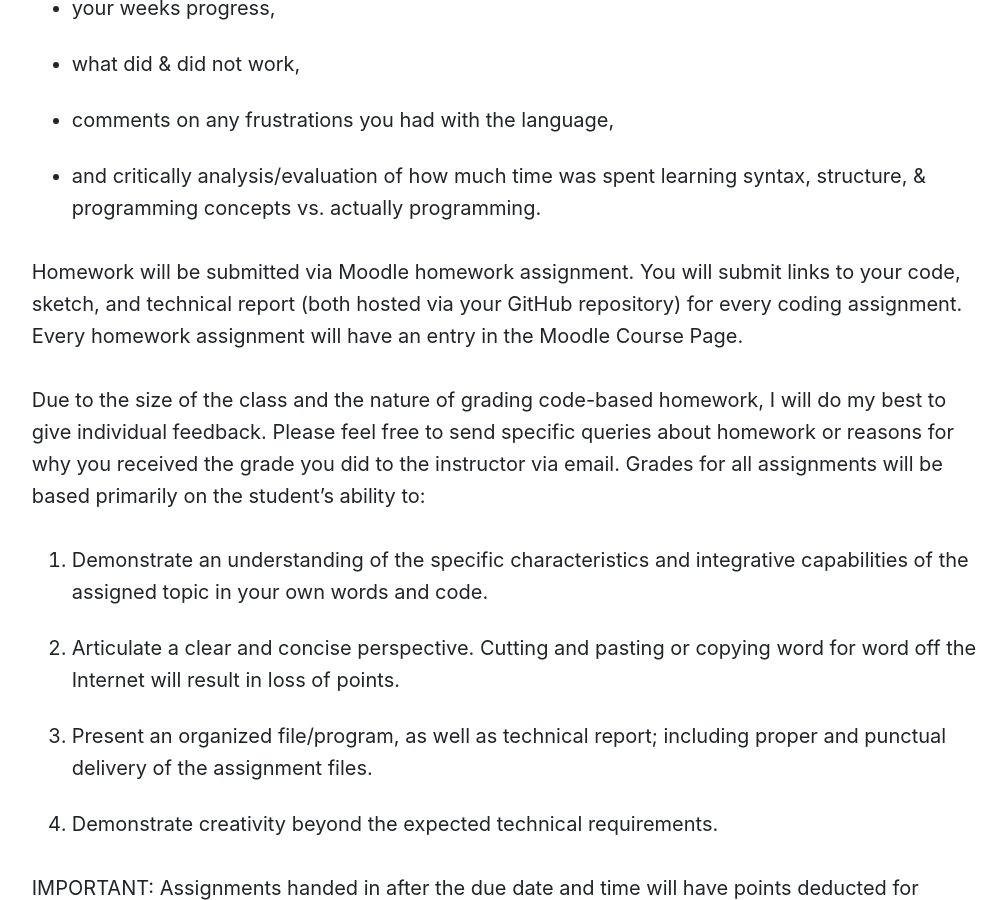
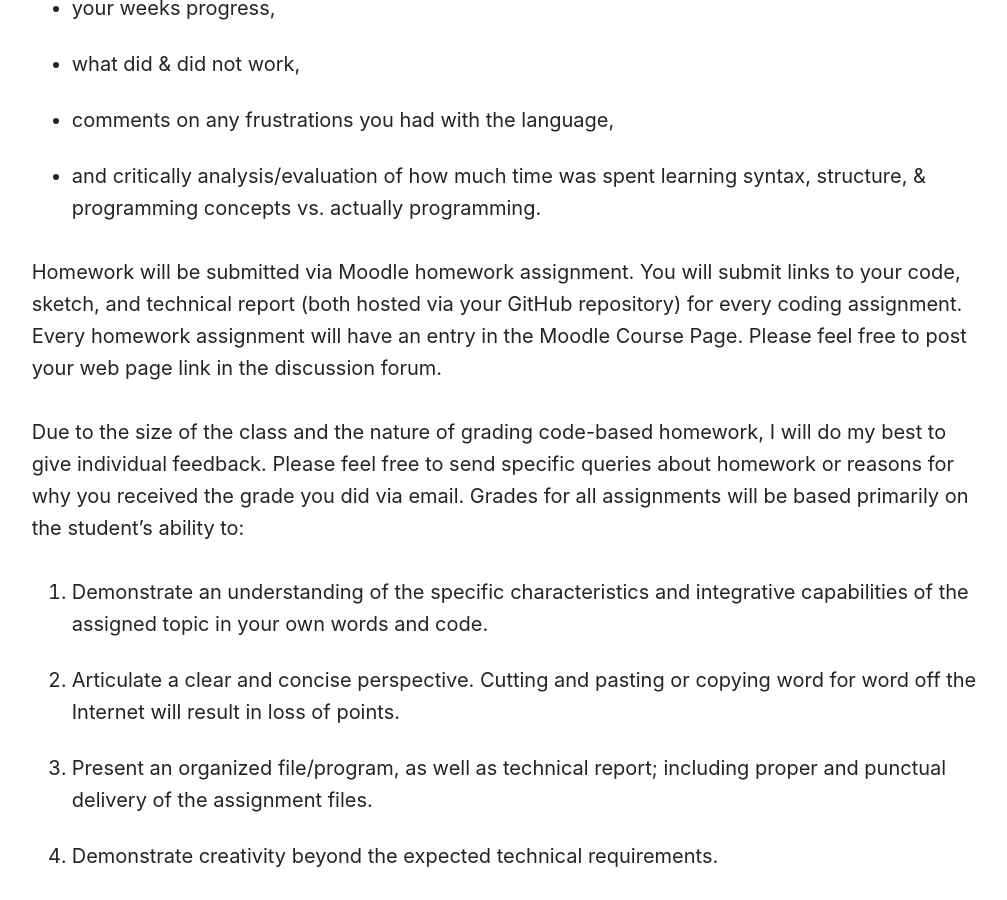
Before and after one commit to Montana-Media-Arts/441-web-tech-Spring2019-course, a Jekyll site: the page built from modules/syllabus/_posts/2017-01-01-syllabus.md, in a window 1280 px wide and 900 px high, scrolled down 8562 px. Shown: the whole window, without its empty margins (132-1139 px from the left). Built offline with Jekyll 4.4.1, drawn with Linux system fonts in a browser that asks for light colours; nearby versions of some CDN libraries; some of the changed text lies outside the part shown.

Commit message:
updated syllabus and homework

```diff
--- a/modules/syllabus/_posts/2017-01-01-syllabus.md
+++ b/modules/syllabus/_posts/2017-01-01-syllabus.md
@@ -168,9 +168,9 @@ In addition to the weekly code assignments, you will be expected to also complet
 - comments on any frustrations you had with the language,
 - and critically analysis/evaluation of how much time was spent learning syntax, structure, & programming concepts vs. actually programming.
 
-Homework will be submitted via Moodle homework assignment. You will submit links to your code, sketch, and technical report (both hosted via your GitHub repository) for every coding assignment. Every homework assignment will have an entry in the Moodle Course Page.
+Homework will be submitted via Moodle homework assignment. You will submit links to your code, sketch, and technical report (both hosted via your GitHub repository) for every coding assignment. Every homework assignment will have an entry in the Moodle Course Page.  Please feel free to post your web page link in the discussion forum.
 
-Due to the size of the class and the nature of grading code-based homework, I will do my best to give individual feedback. Please feel free to send specific queries about homework or reasons for why you received the grade you did to the instructor via email.
+Due to the size of the class and the nature of grading code-based homework, I will do my best to give individual feedback. Please feel free to send specific queries about homework or reasons for why you received the grade you did via email.
 Grades for all assignments will be based primarily on the student’s ability to:
 
 1.  Demonstrate an understanding of the specific characteristics and integrative capabilities of the assigned topic in your own words and code.
```
Also changed, not shown: other parts of modules/syllabus/_posts/2017-01-01-syllabus.md (+3 -3 lines), modules/week-1/_posts/2017-01-15-homework.md (+2 -1 lines).
